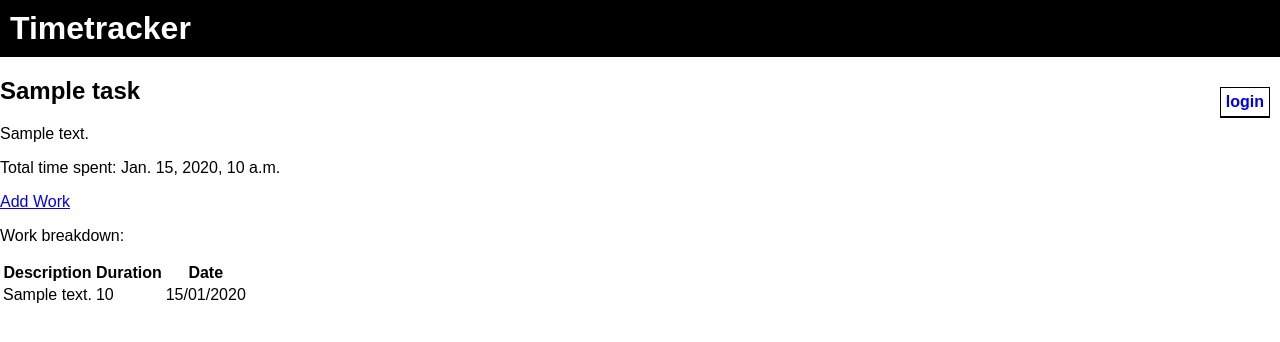
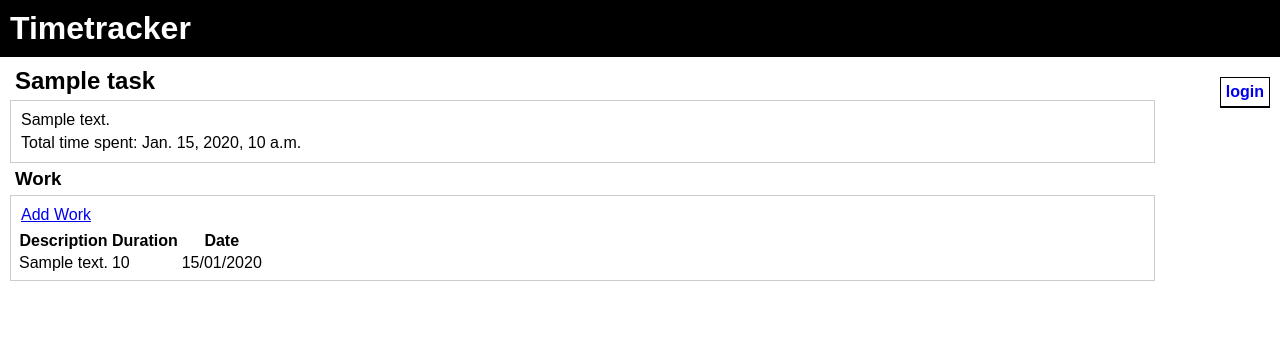
Before and after one commit to jmstaley/timetracker, a Django app: template templates/timetracker/task_detail.html in a window 1280 px wide. Shown: the top 342 px of the page. Run offline with Django 3.2, Linux system fonts and the light colour scheme; the template is opened without the code that fills it: most values are stand-ins (such as "Sample title", 1, 10 or a date in 2020).

Commit message:
layout and styling updates

```diff
--- a/css/tracker.css
+++ b/css/tracker.css
@@ -14,6 +14,26 @@ div#header {
 div#header h1 {
   margin: 0;
   padding: 10px;
+}
+
+h3,
+h2.header {
+  margin: 5px;
+}
+
+div#maincontent {
+  margin: 10px 125px 10px 10px;
+}
+
+div#workdetails,
+div#taskdetails {
+  border: 1px solid #cccccc;
+  padding: 5px;
+}
+
+div#workdetails p,
+div#taskdetails p {
+  margin: 5px;
 }
 
 div#user_tools {
--- a/templates/timetracker/base.html
+++ b/templates/timetracker/base.html
@@ -20,7 +20,7 @@
           {% endif %}
         </ul>
       </div>
-      <div id="content">
+      <div id="maincontent">
         {% block content %}{% endblock %}
       </div>
     </div>
--- a/templates/timetracker/task_detail.html
+++ b/templates/timetracker/task_detail.html
@@ -1,10 +1,13 @@
 {% extends "timetracker/base.html" %}
 {% block content %}
-<h2>{{ task.title }}</h2>
+<h2 class="header">{{ task.title }}</h2>
+<div id="taskdetails">
   <p>{{ task.description }}</p>
   <p>Total time spent: {{ task.total_time_worked }}</p>
+</div>
+<h3>Work</h3>
+<div id="workdetails">
   <p><a href="{% url add_work task.id %}">Add Work</a></p>
-<p>Work breakdown:</p>
   <table>
     <tr>
       <th>Description</th>
@@ -19,4 +22,5 @@
       </tr>
     {% endfor %}
   </table>
+</div>
 {% endblock %}
```
Lines whose indentation alone changed are shown as unchanged.
